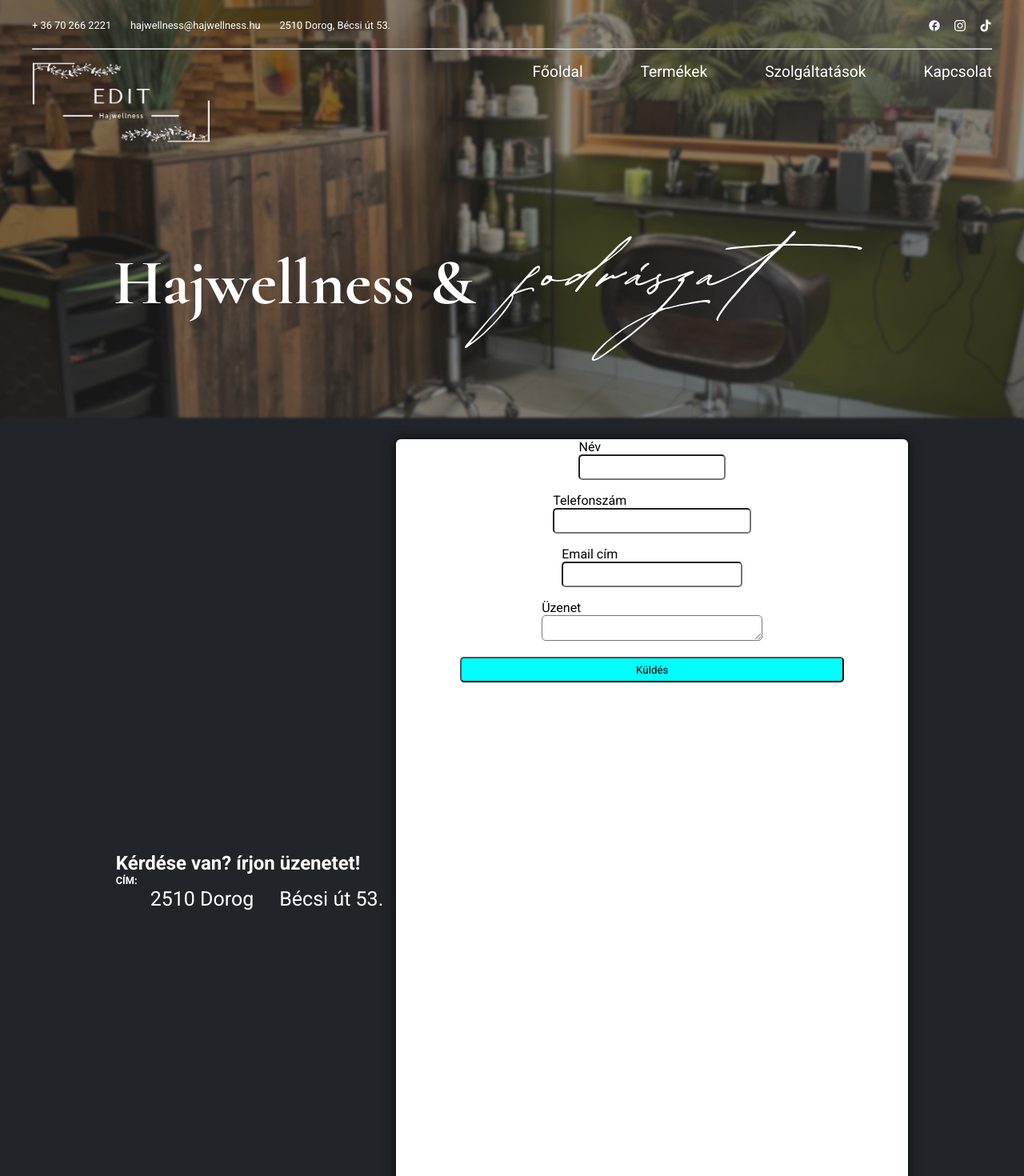
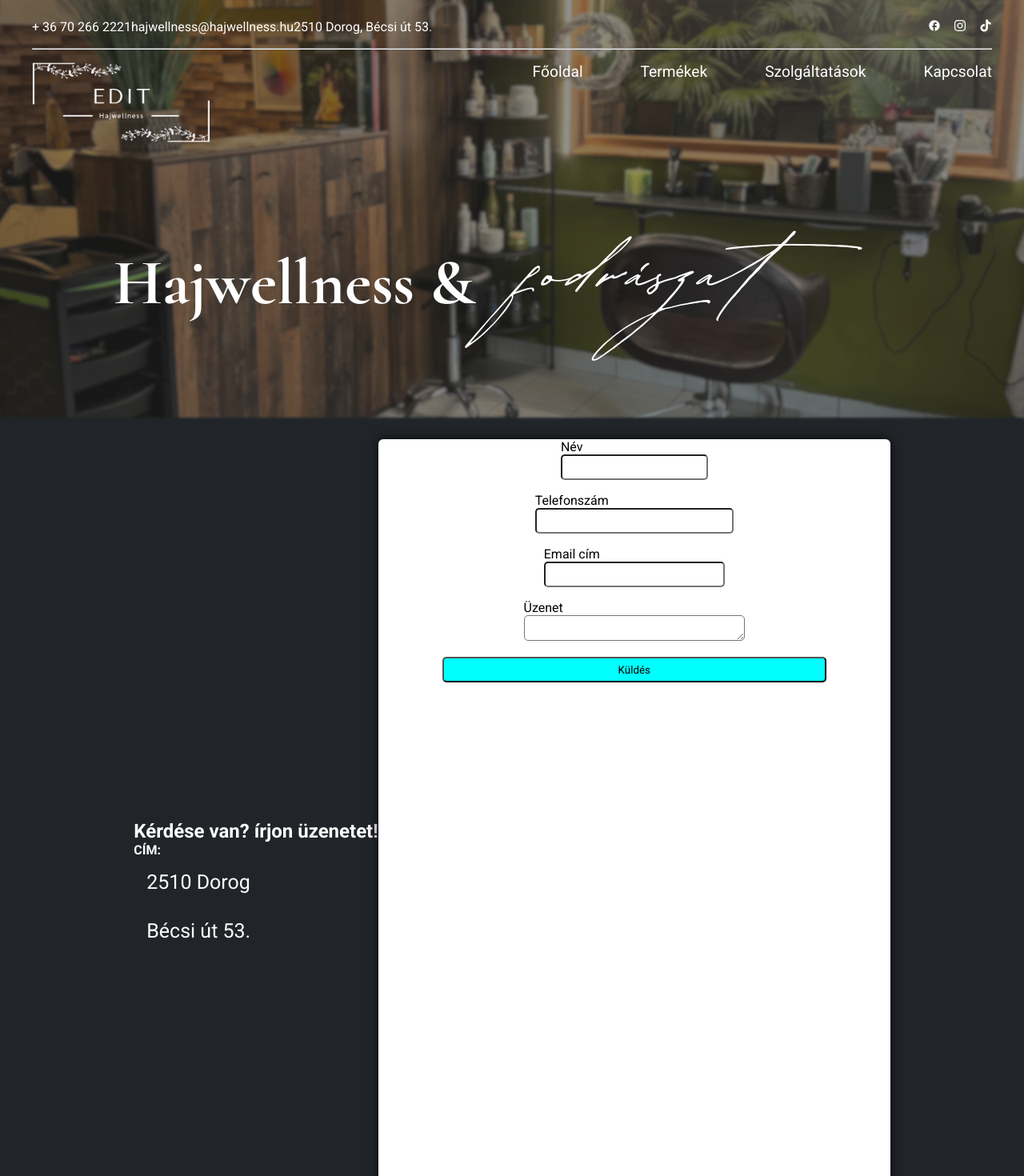
Before and after one commit to AkosBrb/hairwellness, a React (Create React App) app in the folder salon-website/: page /kapcsolat in a window 1280 px wide. Shown: the top 1470 px of the page at 80% size. Built offline with nearby package versions, Linux system fonts and the light colour scheme.

Commit message:
contact info classname changed

```diff
--- a/salon-website/src/components/Contact.js
+++ b/salon-website/src/components/Contact.js
@@ -20,7 +20,7 @@ function Contact() {
         <section className="contact--page--container">
             <div className="contact--header">
                 <h2>Kérdése van? írjon üzenetet!</h2>
-                <div className="contact--infos">
+                <div className="contact--page--infos--container">
                     <h4>CÍM:</h4>
                     <p>2510 Dorog</p>
                     <p>Bécsi út 53.</p>
--- a/salon-website/src/components/Header.js
+++ b/salon-website/src/components/Header.js
@@ -10,7 +10,7 @@ function Header() {
         <div className="header--background">
             <header className="header--container">
                 <div className="first--header--container">
-                    <div className="contact--infos">
+                    <div className="contact--infos--header">
                         <span>+ 36 70 266 2221</span>
                         <span>hajwellness@hajwellness.hu</span>
                         <span>2510 Dorog, Bécsi út 53.</span>
```
